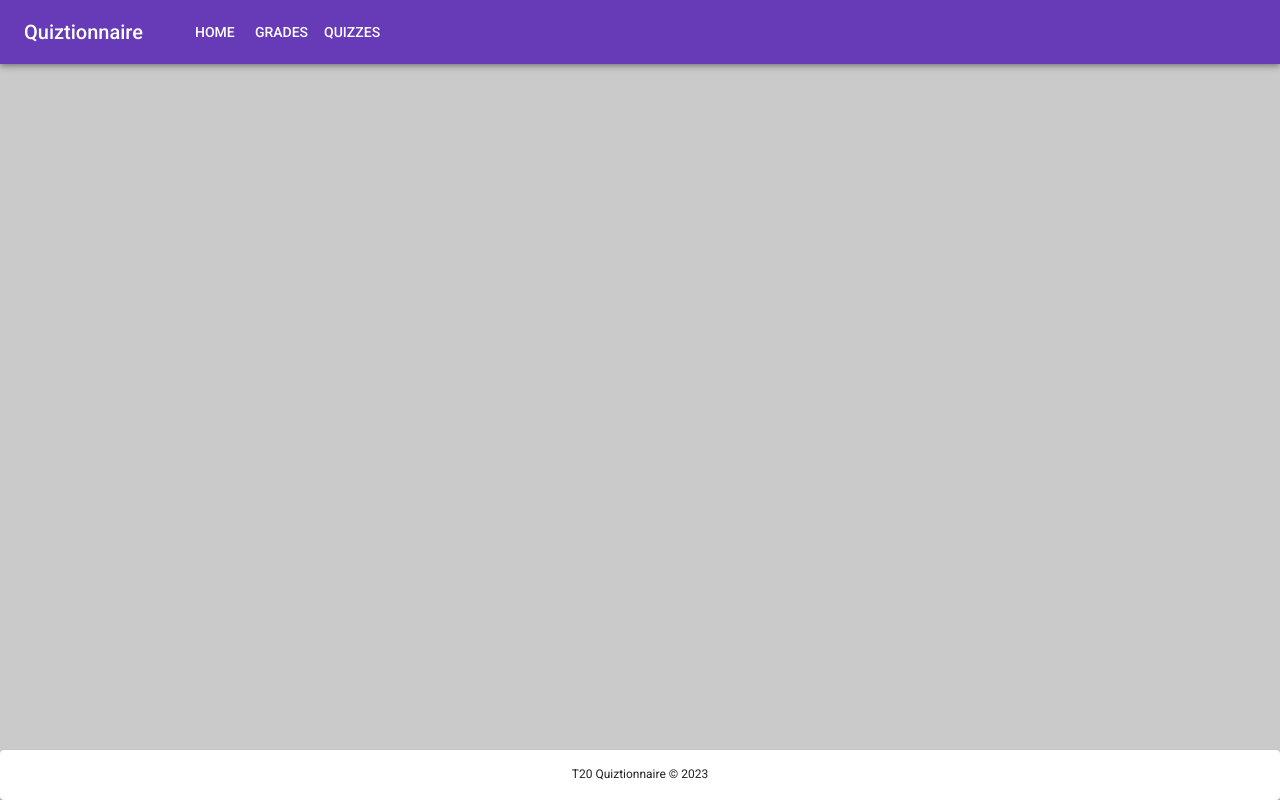
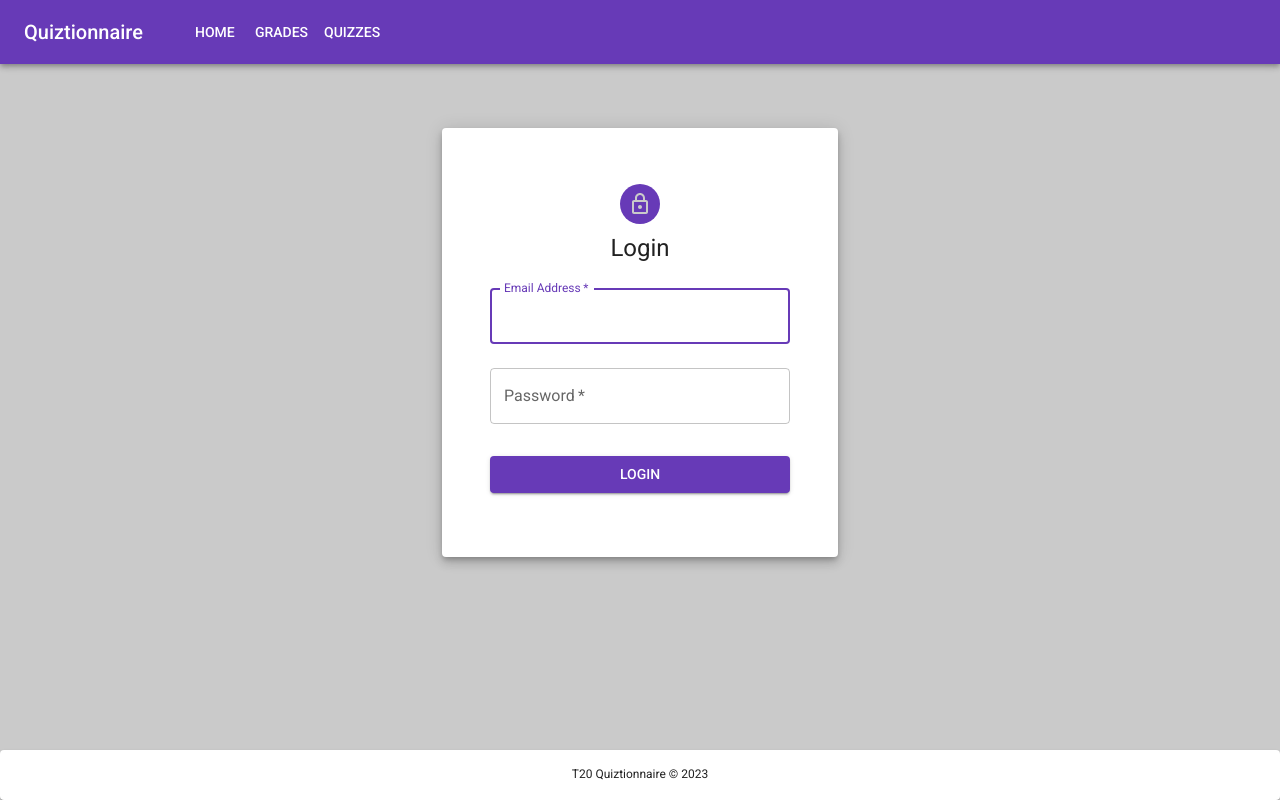
Before and after one commit to jamest11/comp3078_frontend, a React (Create React App) app: page /login in a window 1280 px wide. Built offline with nearby package versions, Linux system fonts and the light colour scheme.

Commit message:
Create login page

```diff
--- a/src/App.js
+++ b/src/App.js
@@ -7,6 +7,8 @@ import { getQuiz } from './services/dummyApi';
 import Quiz from './student/quiz/Quiz';
 import { Route, Routes } from 'react-router-dom';
 import CreateQuiz from './instructor/create-quiz/CreateQuiz';
+import StudentProfile from './student/profile/StudentProfile';
+import Login from 'public/login/Login';
 
 
 function App() {
@@ -38,6 +40,18 @@ function App() {
               <CreateQuiz />
             }
           />
+          <Route
+            path="/student-profile"
+            element={
+              <StudentProfile />
+            }
+          />
+          <Route
+            path="/login"
+            element={
+              <Login />
+            }
+          />
         </Routes>
       </Layout>
     </ThemeProvider>
--- /dev/null
+++ b/src/public/login/Login.js
@@ -0,0 +1,55 @@
+import { Box, Paper, Avatar, Typography, TextField,  Button, Container } from '@mui/material';
+import LockOutlinedIcon from '@mui/icons-material/LockOutlined';
+
+const Login = () => {
+
+  return (
+    <Container component="main" maxWidth="xs">
+        <Box
+          component={Paper}
+          elevation={6}
+          sx={{
+            p: 6,
+            marginTop: 8,
+            display: 'flex',
+            flexDirection: 'column',
+            alignItems: 'center',
+          }}
+        >
+          <Avatar sx={{ m: 1, backgroundColor: '#673ab7' }}>
+            <LockOutlinedIcon />
+          </Avatar>
+          <Typography component="h1" variant="h5">
+            Login
+          </Typography>
+          <Box component="form" noValidate sx={{ mt: 1 }}>
+            <TextField
+              margin="normal"
+              required
+              fullWidth
+              label="Email Address"
+              autoComplete="email"
+              autoFocus
+            />
+            <TextField
+              margin="normal"
+              required
+              fullWidth
+              label="Password"
+              type="password"
+            />
+            <Button
+              type="submit"
+              fullWidth
+              variant="contained"
+              sx={{ mt: 3, mb: 2 }}
+            >
+              Login
+            </Button>
+          </Box>
+        </Box>
+      </Container>
+  );
+};
+
+export default Login;
```
